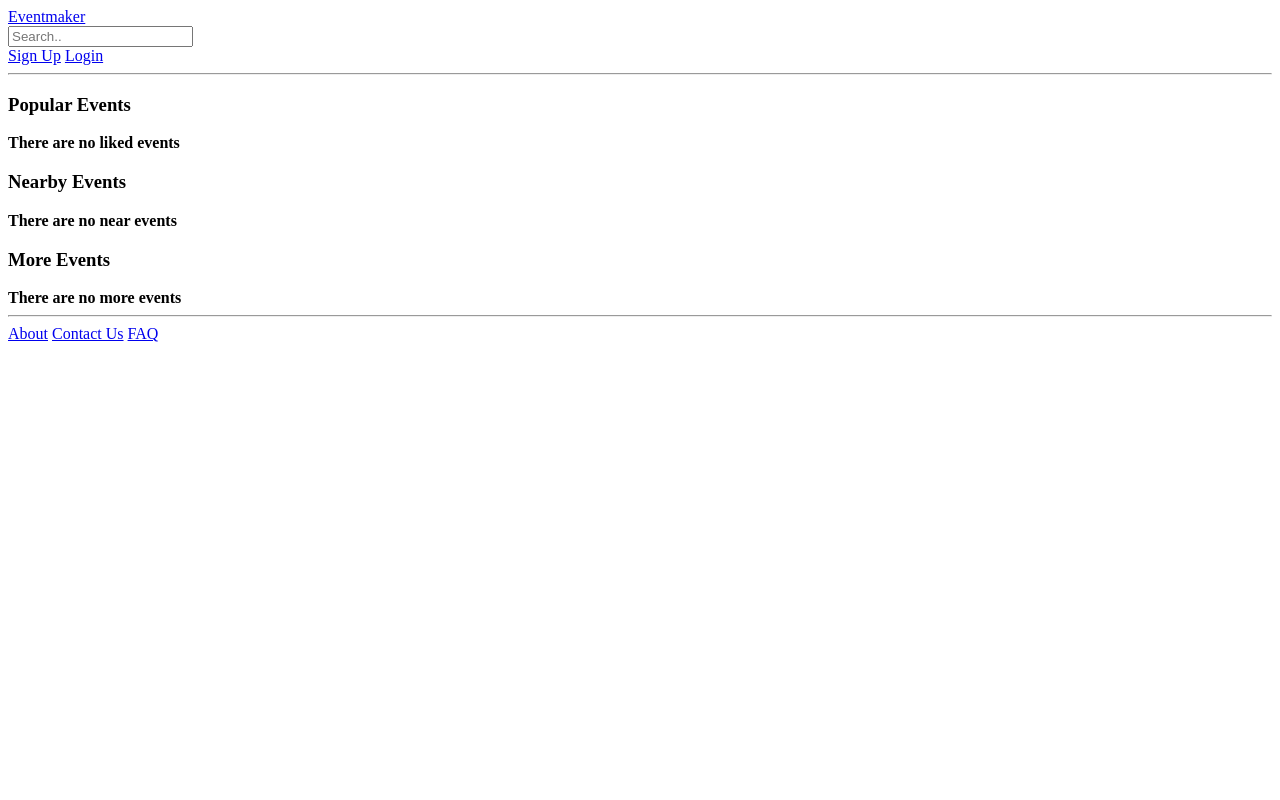
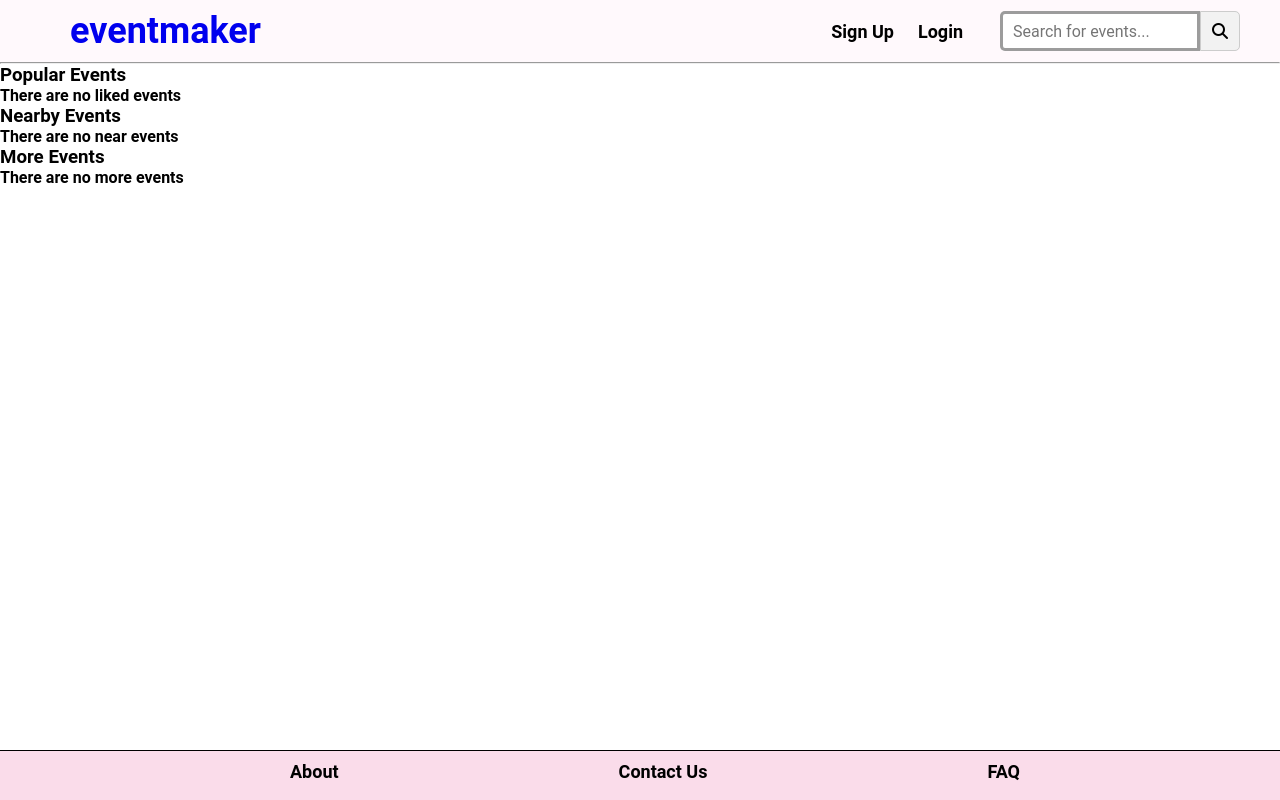
Before and after one commit to erenoezveren/eventmaker, a Django app: page / in a window 1280 px wide. Run offline with Django 3.2, Linux system fonts and the light colour scheme; data that the repository does not hold is empty; some libraries are stand-ins or nearby versions.

Commit message:
base html+css

```diff
--- a/eventmaker/settings.py
+++ b/eventmaker/settings.py
@@ -130,6 +130,9 @@ USE_TZ = True
 # https://docs.djangoproject.com/en/2.2/howto/static-files/
 
 STATIC_URL = '/static/'
+STATICFILES_DIRS = [
+   os.path.join(BASE_DIR, "static"),
+]
 
 # Registration
 
--- /dev/null
+++ b/eventmakerapp/static/eventmakerapp/base.css
@@ -0,0 +1,146 @@
+*{
+    margin: 0;
+    padding: 0;
+    box-sizing: border-box;
+    font-family: "Roboto", sans-serif;
+}
+
+body {
+    display: flex;
+    flex-direction: column;
+    height:100vh;
+}
+
+a:link{
+    text-decoration: none!important;
+  }
+
+/* Navigation Bar */
+
+nav {
+    background: #FFF9FC;
+    padding: 10px 40px 10px 70px;
+}
+
+nav ul {
+    display: flex;
+    list-style: none;
+    flex-wrap: wrap;
+    align-items: center;
+    justify-content: center;
+}
+
+nav ul li.logo {
+    flex: 1;
+    font-weight: 700;
+    font-size: 36px;
+    color: #58095F;
+}
+
+nav ul div.items {
+    padding: 0 25px;
+    display: inline-flex;
+}
+
+nav ul div.items a{
+    padding: 0 12px;
+    font-weight: bold;
+    font-size: 18px;
+    color: #000000;
+}
+
+nav ul div.items a:hover {
+    color: #58095F;
+}
+
+/* Search Bar */
+
+nav ul .search-icon{
+    height: 40px;
+    width: 240px;
+    display: flex;
+    background: #f2f2f2;
+    border-radius: 5px;
+}
+
+nav ul .search-icon input {
+    height: 100%;
+    width: 200px;
+    border: solid rgba(0, 0, 0, 0.387);
+    outline: none;
+    padding: 0 10px;
+    color: #000;
+    font-size: 16px;
+    border-radius: 5px 0 0 5px;
+}
+
+nav ul .search-icon .icon {
+    height: 100%;
+    width: 40px;
+    line-height: 40px;
+    text-align: center;
+    border: 1px solid #cccccc;
+    border-radius: 0 5px 5px 0;
+    cursor: pointer;
+}
+
+nav ul .search-icon .icon:hover{
+    background: #e6e6e6;
+}
+
+nav ul.search-icon .icon span{
+    color: #222222;
+    font-size: 18px;
+}
+
+/* Responsiveness */
+
+@media screen and (max-width: 1052px) {
+    nav {
+        padding: 10px 40px 10px 0;
+    }
+
+    nav ul li.logo {
+        display: none;
+    }
+
+    nav ul div.items {
+        flex: 4
+    }
+}
+
+/* Footer */
+
+footer {
+    min-height: 50px;
+    background: #fadcea;
+    border-top: 1px solid black;
+    padding: 10px 40px 10px 70px;
+    margin-top:auto;
+}
+
+footer ul {
+    display: flex;
+    list-style: none;
+    flex-wrap: wrap;
+    align-items: center;
+    justify-content: center;
+}
+
+footer ul li {
+    padding: 0 140px;
+    display: inline-flex;
+    font-weight: bold;
+    font-size: 18px;
+    color: #000000;
+}
+
+footer ul li a {
+    font-weight: bold;
+    font-size: 18px;
+    color: #000000;
+}
+
+footer ul li a:hover {
+    color: #58095F;
+}
--- a/templates/eventmaker/base.html
+++ b/templates/eventmaker/base.html
@@ -5,38 +5,68 @@
 <html>
 	<head lang = "en">
 		<meta charset="UTF-8" />
-			<div>
-				<a href="{% url 'eventmakerapp:index' %}">Eventmaker</a>
+		<title>Eventmaker - Join and Create Events</title>
+        <link type="text/css" rel="stylesheet" href="{% static 'eventmakerapp/base.css' %}">
+		<meta name="viewport" content="width=device-width, initial-scale=1.0">
+		<script src="https://kit.fontawesome.com/a076d05399.js"></script>
+    </head>
 
-				<form method="get" action="{% url 'eventmakerapp:eventsearch'  %}">
-					<input type="text" placeholder="Search.." name="searchEvent">
-				</form>
+	<body>
+		<nav>
+			<ul>
+				<li class="logo"><a href="{% url 'eventmakerapp:index' %}">eventmaker</a></li>
+				<div class="items">
+					{% if user.is_authenticated %}
+					<li>
+						<a href="{% url 'auth_logout' %}?next={%  url 'eventmakerapp:index' %}">Log Out</a>
+					</li>
 
-				{% if user.is_authenticated %}
-					<a href="{% url 'auth_logout' %}?next={%  url 'eventmakerapp:index' %}">Log Out</a>
-					<a href="{% url 'eventmakerapp:about' %}">Create Event</a>   <! -- Replace with Create Event url -->
-					<a href="{% url 'eventmakerapp:about' %}">Account</a>
+					<li>
+						<a href='#'>Create Event</a>
+					</li>
+
+					<li>
+						<a href='#'>Account</a>
+					</li>
 					{% else %}
+					<li>
 						<a href="{% url 'registration_register' %}">Sign Up</a>
+					</li>
+
+					<li>
 						<a href="{% url 'auth_login' %}">Login</a>
+					</li>
 					{% endif %}
 				</div>
-    </head>
+				<li class="search-icon">
+					<form method="get" action="{% url 'eventmakerapp:eventsearch'  %}">
+						<input type="text" placeholder="Search for events..." name="searchEvent">
+					</form>
+					<label class="icon">
+						<span class="fas fa-search"></span>
+					</label>
+				</li>
+			</ul>
+		</nav>
     <hr />
 
-	<body>
 		<div>
 		{% block body_block %}
 		{% endblock %}
 		</div>
-		<hr />
-		<div>
+
+		<footer>
+				<ul>
+						<li>
 							<a href="{% url 'eventmakerapp:about' %}">About</a>
+						</li>
+						<li>
 							<a href="{% url 'eventmakerapp:about' %}">Contact Us</a>
+						</li>
+						<li>
 							<a href="{% url 'eventmakerapp:about' %}">FAQ</a>
-
-		</div>
-
-
+						</li>
+				</ul>
+		</footer>
 	</body>
 </html>
```
Also changed, not shown: templates/eventmaker/login.html (deleted, +0 -23 lines), templates/eventmaker/logout.html (deleted, +0 -13 lines), templates/eventmaker/registration_closed.html (deleted, +0 -11 lines), templates/eventmaker/registration_form.html (deleted, +0 -17 lines). Lines whose indentation alone changed are shown as unchanged.
